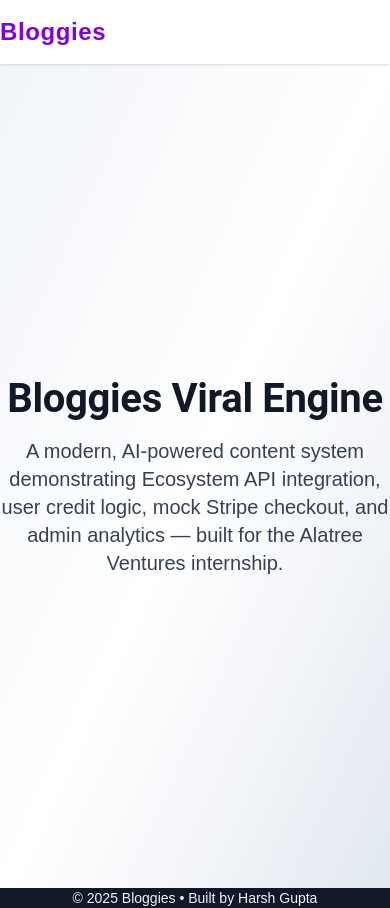
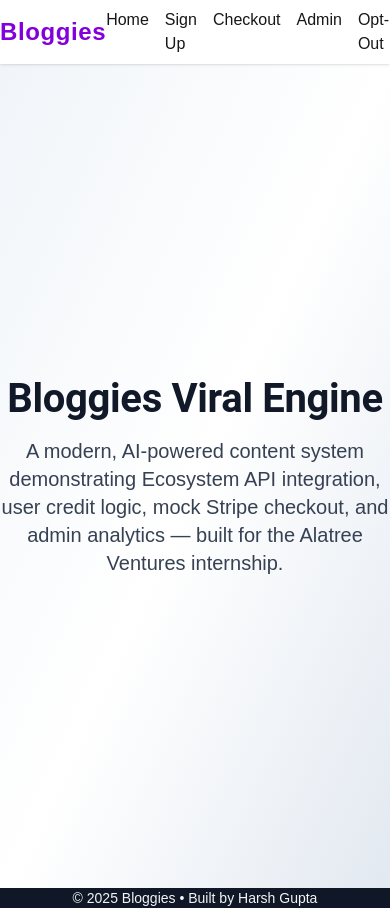
Before and after one commit to harsh0655/bloggies, a Next.js app: page / in a window 390 px wide. Built offline with nearby package versions, Linux system fonts and the light colour scheme.

Commit message:
Update Navbar.tsx

```diff
--- a/src/components/Navbar.tsx
+++ b/src/components/Navbar.tsx
@@ -13,7 +13,7 @@
             </Link>
           </div>
 
-        <nav className="hidden md:flex space-x-8 gap-x-4">
+        <nav className="flex space-x-8 gap-x-4">
             <Link
               href="/"
               className="text-red-900  transition-colors duration-200">
```
